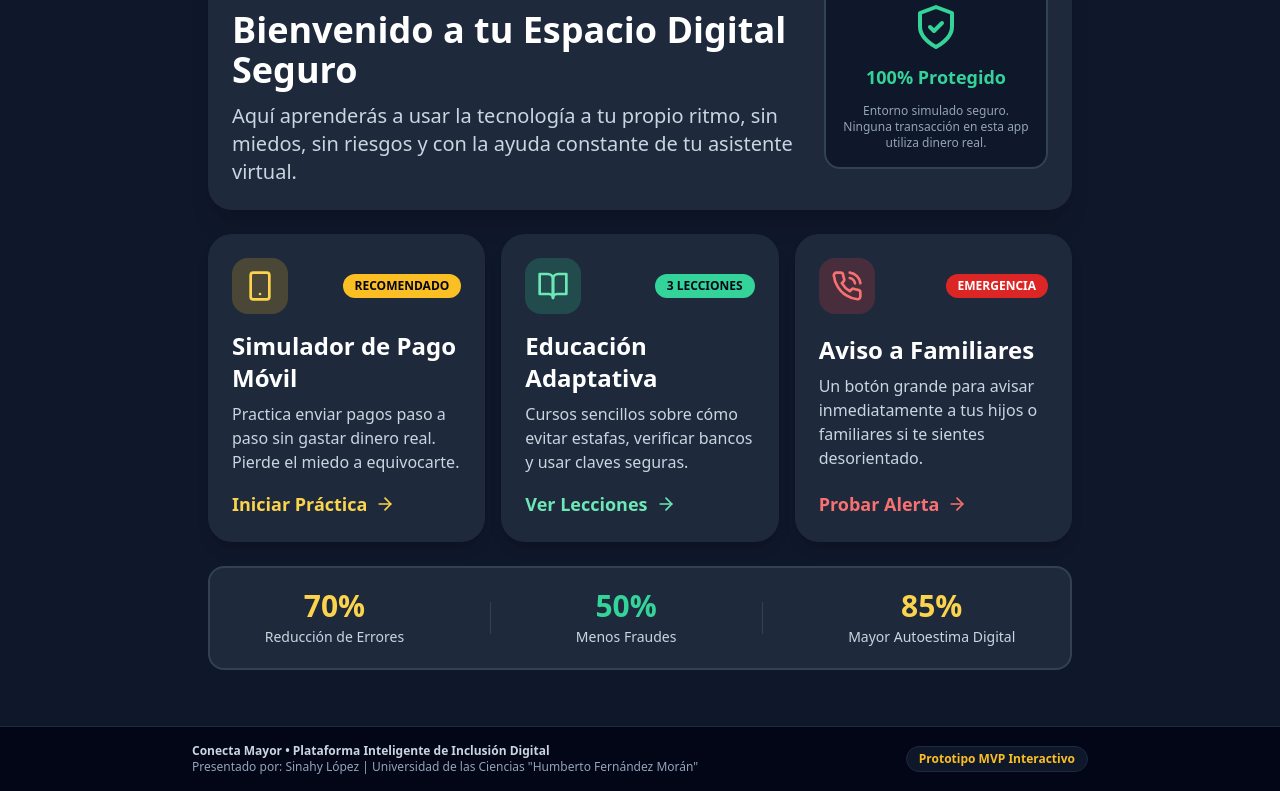
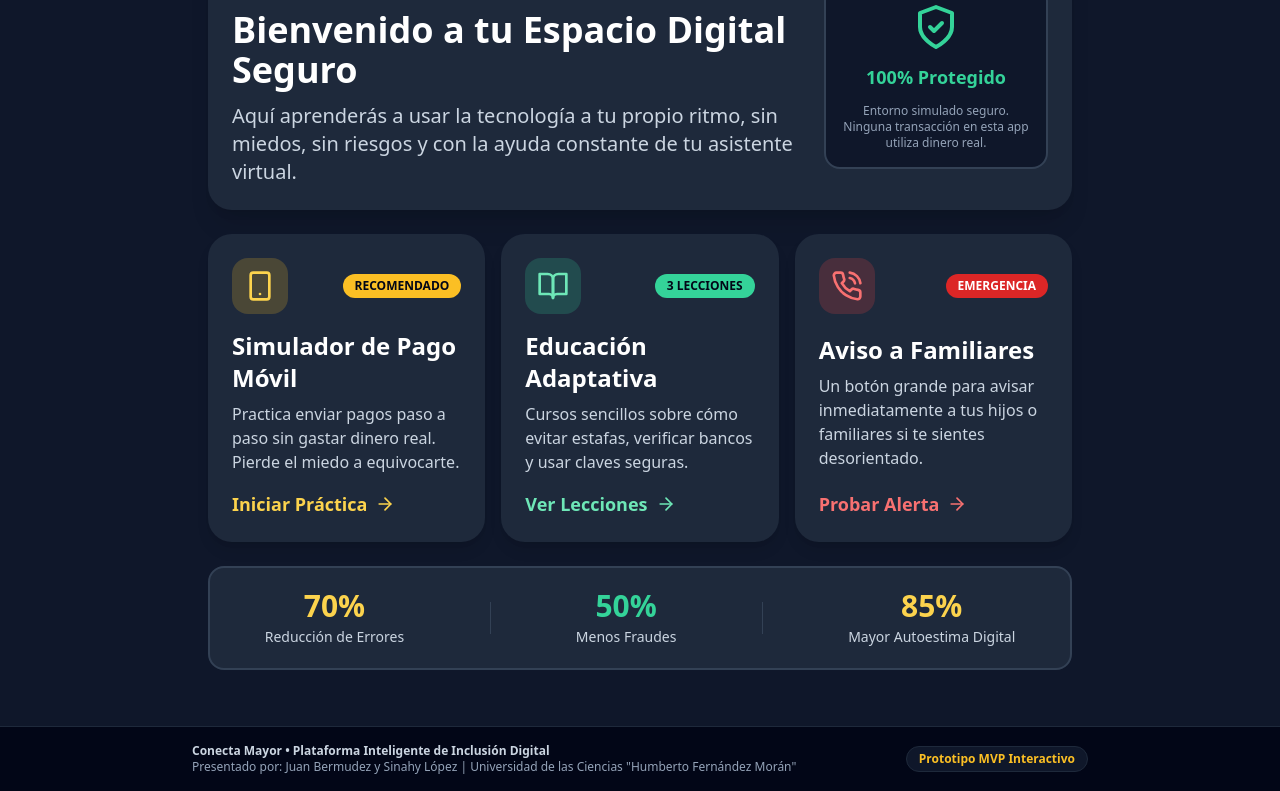
Before and after one commit to JuanitoAlimania/ConectaMayor, a React (Vite) app: page / in a window 1280 px wide. Shown: the part 469-1260 px from the top of the page. Built offline with nearby package versions, Linux system fonts and the light colour scheme.

Commit message:
Update App.tsx

```diff
--- a/src/App.tsx
+++ b/src/App.tsx
@@ -1039,7 +1039,7 @@ export default function App() {
         <div className="max-w-4xl mx-auto flex flex-col md:flex-row justify-between items-center text-xs text-slate-400 gap-2 text-center md:text-left">
           <div>
             <p className="font-bold text-slate-300">Conecta Mayor • Plataforma Inteligente de Inclusión Digital</p>
-            <p>Presentado por: Sinahy López | Universidad de las Ciencias "Humberto Fernández Morán"</p>
+            <p>Presentado por: Juan Bermudez y Sinahy López | Universidad de las Ciencias "Humberto Fernández Morán"</p>
           </div>
           <div className="bg-slate-900 border border-slate-800 px-3 py-1 rounded-full text-amber-400 font-semibold">
             Prototipo MVP Interactivo
```
